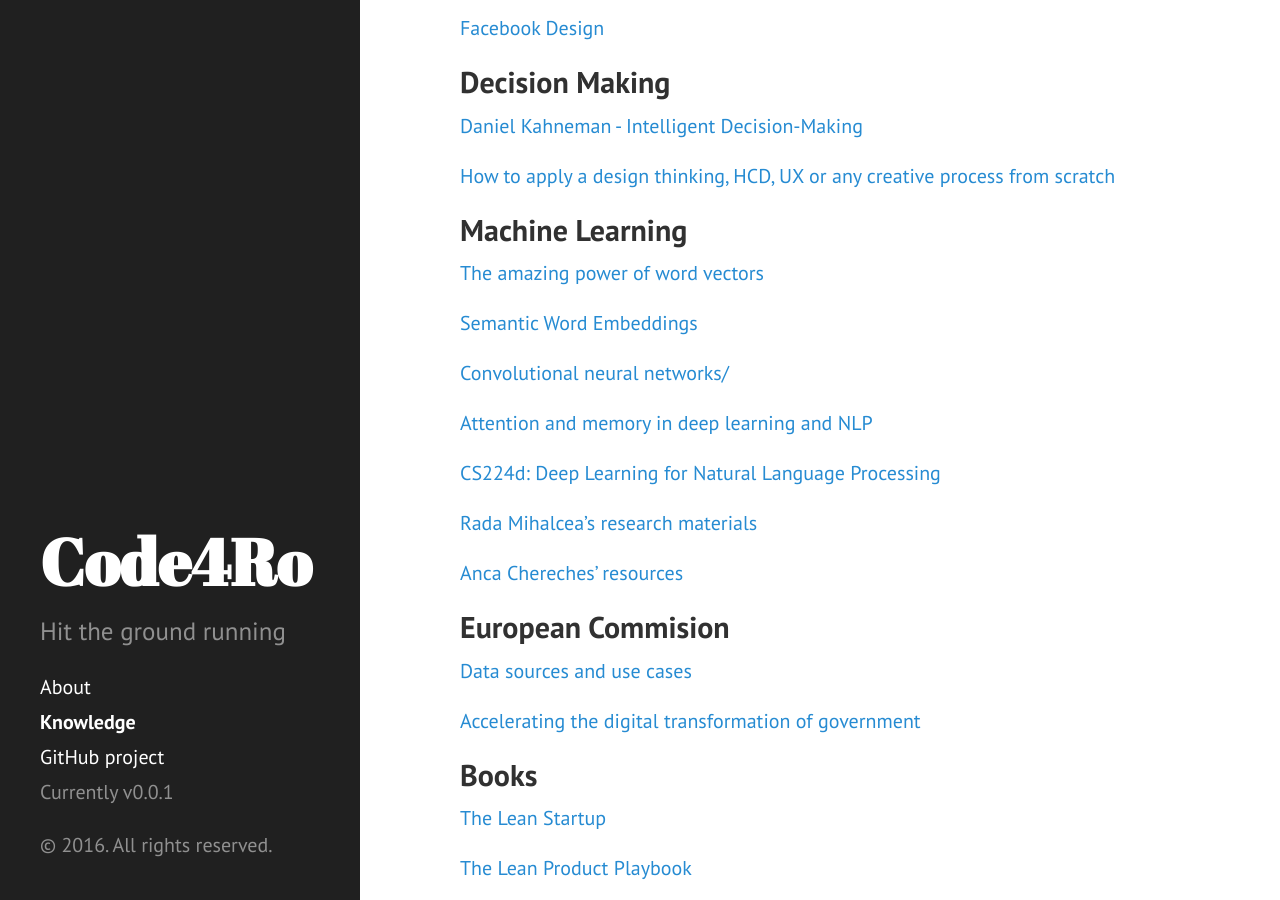
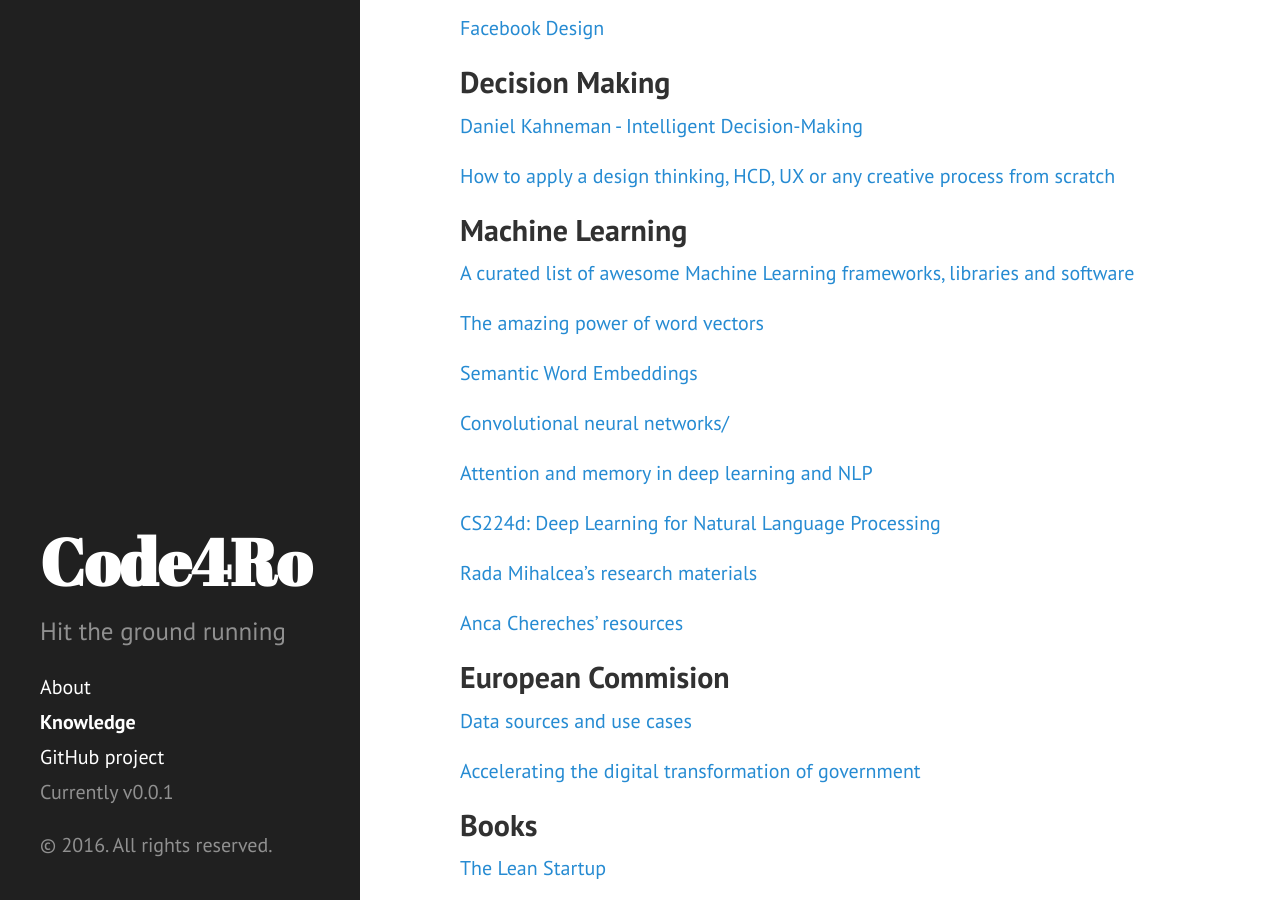
Before and after one commit to code4romania/knowledge, a Jekyll site: the page built from docs/index.md, in a window 1280 px wide and 900 px high, scrolled down 1478 px. Built offline with Jekyll 4.4.1, drawn with Linux system fonts in a browser that asks for light colours; the list of posts is cut into pages by our own code.

Commit message:
Add: one awesome github link to rule them all

```diff
--- a/docs/index.md
+++ b/docs/index.md
@@ -77,6 +77,8 @@ This is a curated list of links to interesting information.
 
 ## Machine Learning
 
+[A curated list of awesome Machine Learning frameworks, libraries and software](https://github.com/josephmisiti/awesome-machine-learning)
+
 [The amazing power of word vectors](https://blog.acolyer.org/2016/04/21/the-amazing-power-of-word-vectors/)
 
 [Semantic Word Embeddings](http://www.offconvex.org/2015/12/12/word-embeddings-1/)
```
